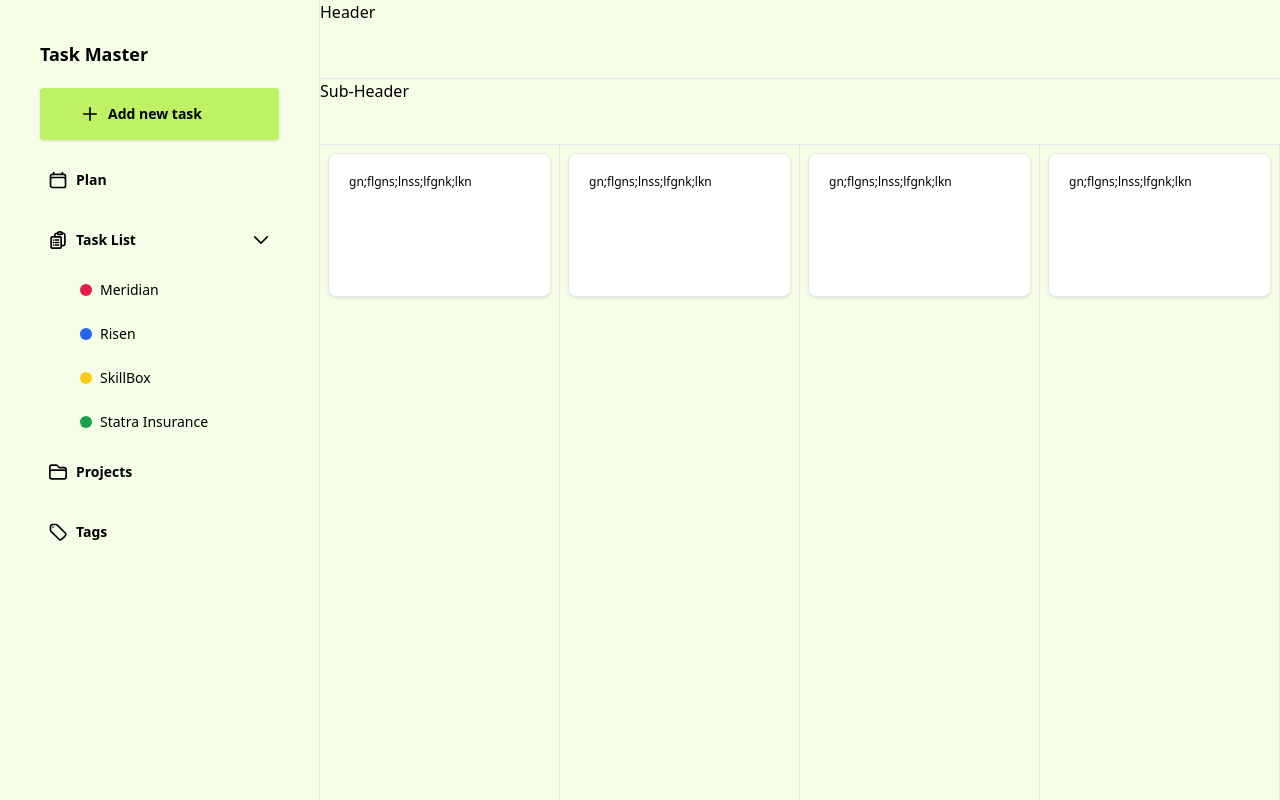
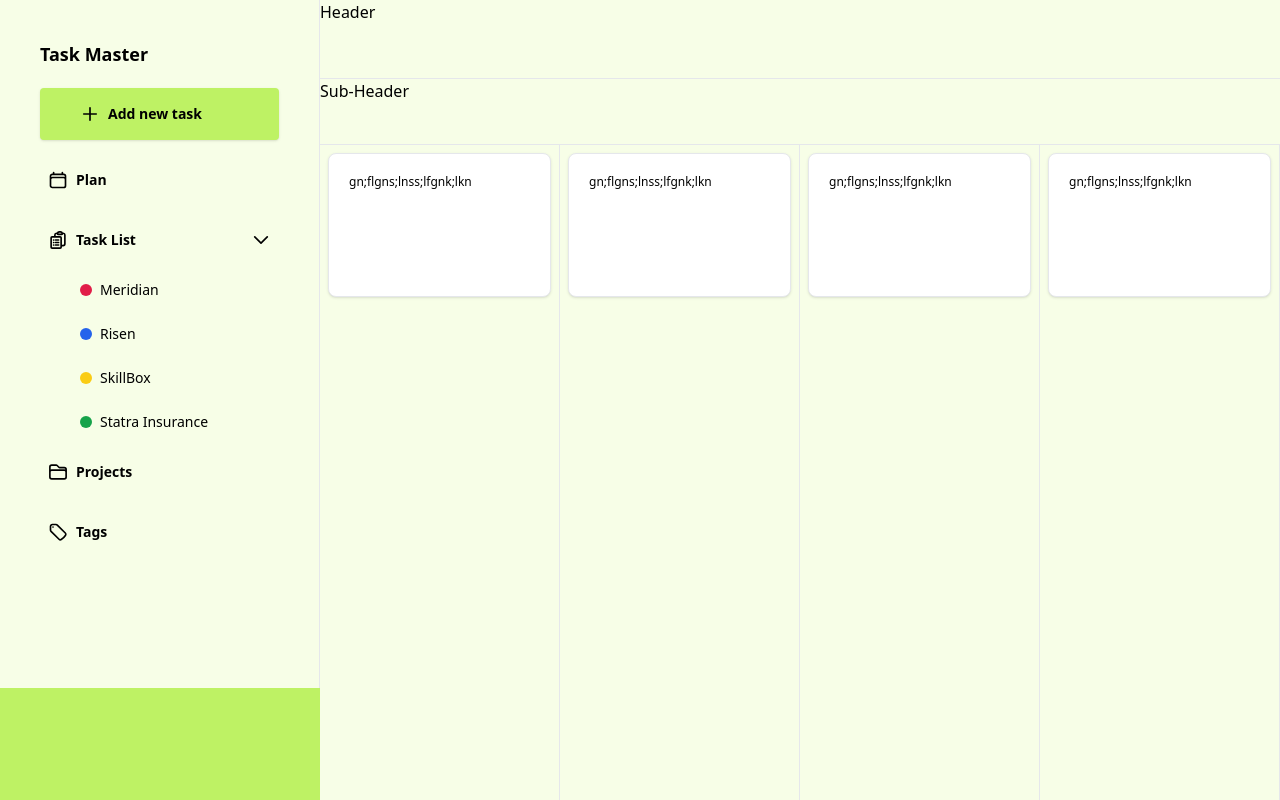
Before and after one commit to koomabenjamin/taskmanager, a Vue app: page / in a window 1280 px wide. Built offline with nearby package versions, Linux system fonts and the light colour scheme.

Commit message:
Add footer placeholder

```diff
--- a/src/views/MainView.vue
+++ b/src/views/MainView.vue
@@ -10,7 +10,7 @@
 
       <NavItem v-for="item in navItems" :key="item.name" :label="item.label" :icon="item.icon" :sub-list="item.subList"/>
 
-
+      <div class="fixed bottom-0 w-1/4 bg-lime-300 h-28 left-0"></div>
     </div>
     <div class="w-3/4 flex flex-col">
       <div class="w-full h-24 border-b">Header</div>
```
